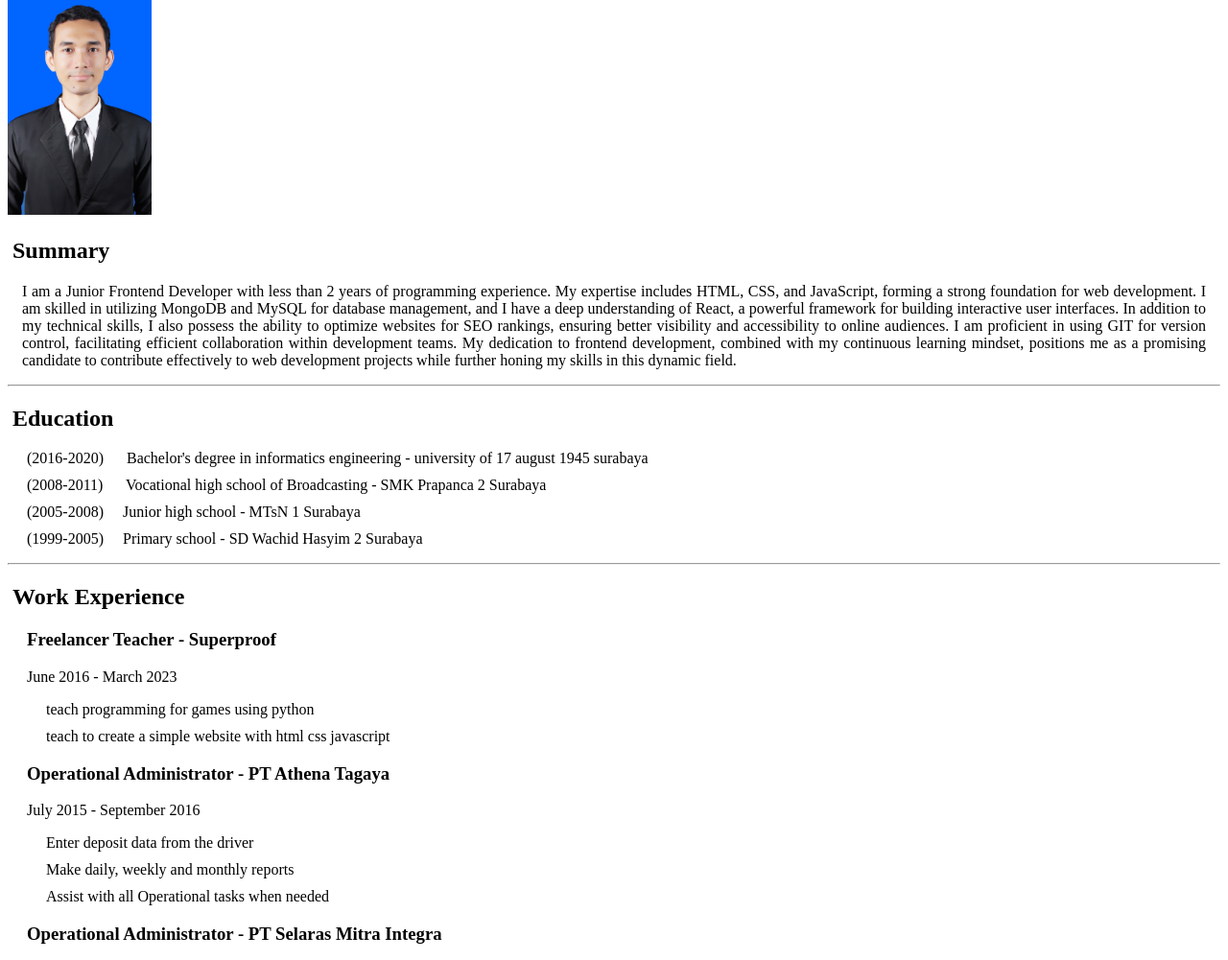
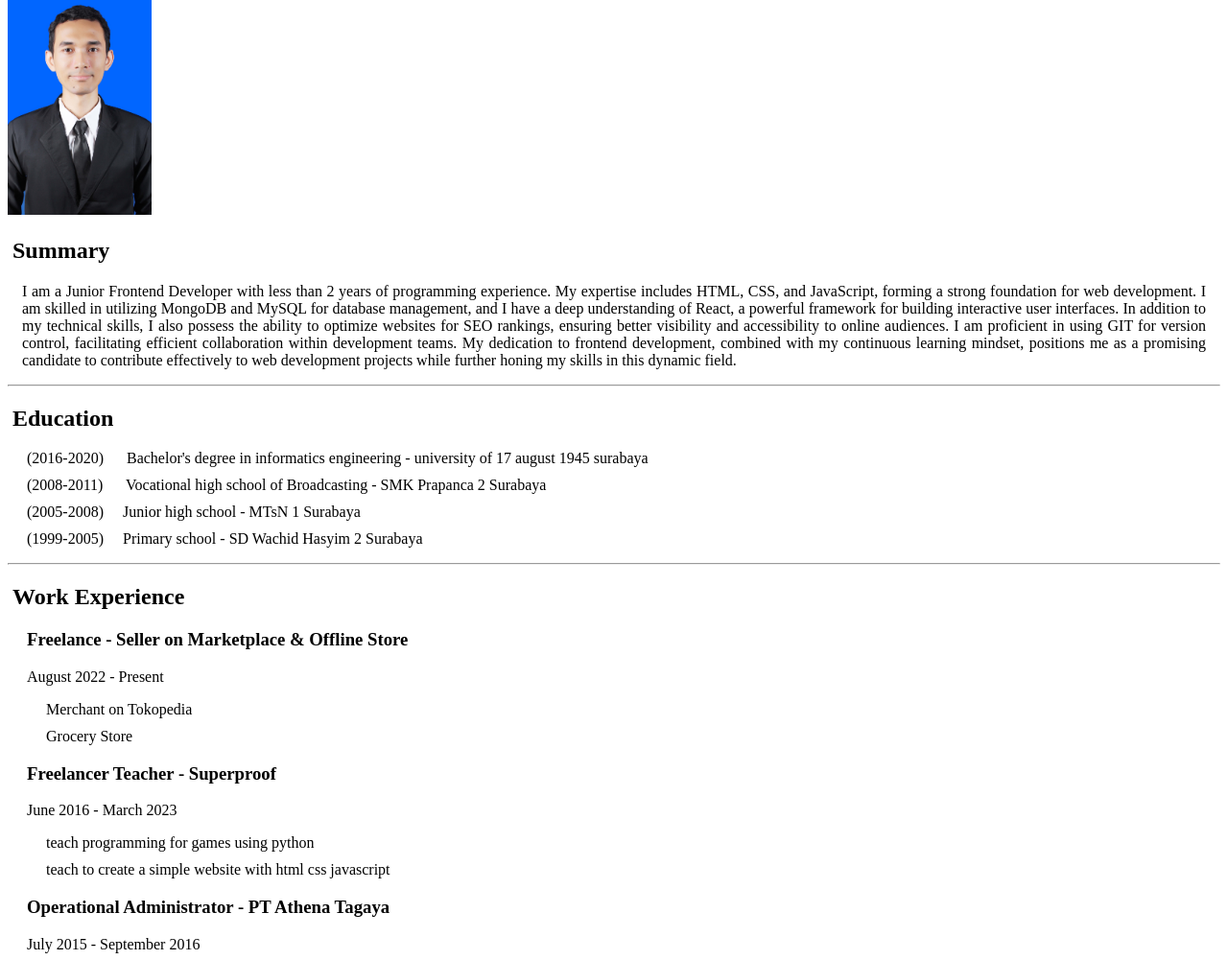
Before and after one commit to MuhammadYasa/Resume, a plain HTML site: page index.html in a window 1280 px wide. Shown: the part 68-1069 px from the top of the page at 96% size. Drawn offline with Linux system fonts and the light colour scheme.

Commit message:
add git ignore & update experience

```diff
--- a/index.html
+++ b/index.html
@@ -49,6 +49,12 @@
 
     <h2>Work Experience</h2>
     <ul>
+      <li><h3>Freelance - Seller on Marketplace & Offline Store</h3></li>
+      <p>August 2022 - Present</p>
+      <ul>
+        <li>Merchant on Tokopedia</li>
+        <li>Grocery Store</li>
+      </ul>
       <li><h3>Freelancer Teacher - Superproof</h3></li>
       <p>June 2016 - March 2023</p>
       <ul>
--- a/style.css
+++ b/style.css
@@ -132,7 +132,7 @@ a {
 
 @media print {
   html {
-        font-size: 60%;
+      font-size: 65%;
     }
 
     img {
```
Also changed, not shown: 1 other file. Lines whose indentation alone changed are shown as unchanged.
